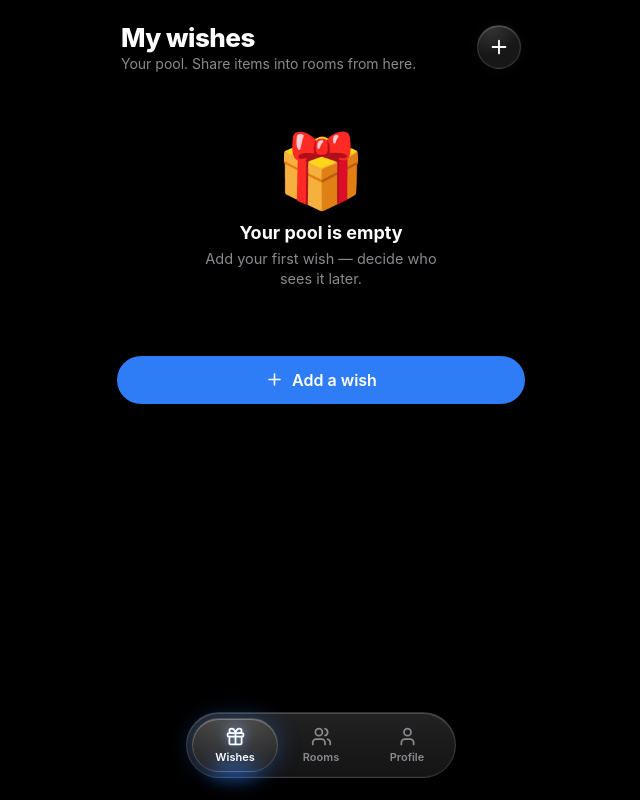
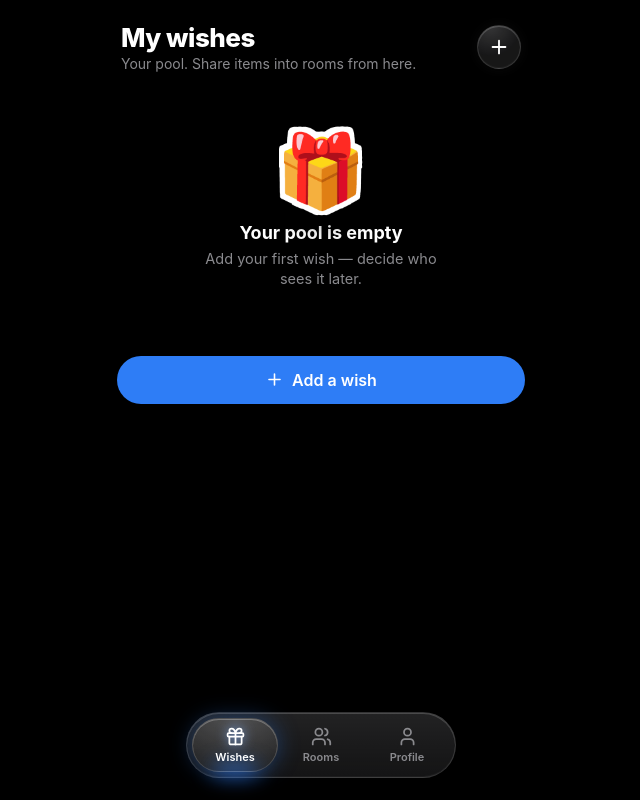
Before and after one commit to charlott4ka-maker/Wishpool, a React (Vite) app in the folder web/: page / in a window 1280 px wide. Shown: the whole page, without its empty margins (319-959 px from the left). Built offline with nearby package versions, Linux system fonts and the light colour scheme.

Commit message:
Render emoji as die-cut stickers with a white outline
Co-Authored-By: Claude Opus 5.5 <noreply@anthropic.com>
Claude-Session: https://claude.ai/code/session_01Wr2iWW49QdC247c3mhzHY7

```diff
--- a/web/src/App.jsx
+++ b/web/src/App.jsx
@@ -235,6 +235,15 @@ const useT = () => useContext(LangCtx);
 const WISH_EMOJI = ["🎁", "👟", "📖", "🎧", "🌿", "🧴", "☕", "💍", "🎨", "🧣", "🕹️", "🍷"];
 
 /* ---------- little ui atoms ---------- */
+// Emoji drawn as a die-cut sticker: a white outline built from stacked hard
+// drop-shadows (they compound, so 4 offsets give a solid rim), plus a soft shadow.
+function stickerFilter(size) {
+  const o = Math.max(1, Math.round(size * 0.065 * 2) / 2);
+  return `drop-shadow(${o}px 0 0 #fff) drop-shadow(-${o}px 0 0 #fff) drop-shadow(0 ${o}px 0 #fff) drop-shadow(0 -${o}px 0 #fff) drop-shadow(0 ${o * 2}px ${o * 3}px rgba(0,0,0,0.45))`;
+}
+function Sticker({ emoji, size, style }) {
+  return <span style={{ fontSize: size, lineHeight: 1, display: "inline-block", filter: stickerFilter(size), ...style }}>{emoji}</span>;
+}
 function ImageLightbox({ src, onClose }) {
   return (
     <div onClick={onClose} style={{ position: "fixed", inset: 0, zIndex: 90, background: "rgba(0,0,0,0.92)", display: "flex", alignItems: "center", justifyContent: "center", animation: "fadeUp .2s ease" }}>
@@ -261,9 +270,7 @@ function GlossTile({ emoji, image, size = 92, tint = "#2E7DF6" }) {
       {image ? (
         <img src={image} alt="" style={{ width: "100%", height: "100%", objectFit: "cover" }} />
       ) : (
-        <span style={{ fontSize: size * 0.5, lineHeight: 1, filter: "drop-shadow(0 4px 8px rgba(0,0,0,0.5))" }}>
-          {emoji}
-        </span>
+        <Sticker emoji={emoji} size={size * 0.5} />
       )}
     </div>
     {open && <ImageLightbox src={image} onClose={() => setOpen(false)} />}
@@ -383,7 +390,7 @@ function FolderCover({ w, size }) {
     }}>
       {w.image
         ? <img src={w.image} alt="" style={{ width: "100%", height: "100%", objectFit: "cover" }} />
-        : <span style={{ fontSize: size * 0.5, lineHeight: 1 }}>{w.emoji}</span>}
+        : <Sticker emoji={w.emoji} size={size * 0.5} />}
     </div>
   );
 }
@@ -435,7 +442,7 @@ function Sheet({ title, onClose, children, maxHeight = "85vh" }) {
 function Empty({ emoji, title, sub }) {
   return (
     <div style={{ padding: "48px 24px", animation: "fadeUp .4s ease", display: "flex", flexDirection: "column", alignItems: "center", textAlign: "center" }}>
-      <div style={{ fontSize: 72, lineHeight: 1, filter: "drop-shadow(0 6px 12px rgba(0,0,0,0.5))" }}>{emoji}</div>
+      <Sticker emoji={emoji} size={72} />
       <div style={{ color: C.t1, fontSize: 18, fontWeight: 700, marginTop: 16 }}>{title}</div>
       <div style={{ color: C.t2, fontSize: 14.5, marginTop: 6, maxWidth: 260, lineHeight: 1.4 }}>{sub}</div>
     </div>
@@ -996,7 +1003,7 @@ function EditRoomSheet({ room, onClose, onSave }) {
           <button key={e} onClick={() => setEmoji(e)} style={{
             width: 44, height: 44, borderRadius: 14, fontSize: 22, cursor: "pointer",
             background: emoji === e ? C.blueSoft : C.card2, border: `1px solid ${emoji === e ? C.blueLine : C.line}`,
-          }}>{e}</button>
+          }}><Sticker emoji={e} size={22} /></button>
         ))}
       </div>
 
@@ -1033,7 +1040,7 @@ function InvitesSheet({ online, rooms, onShare, onClose }) {
         <div style={{ color: C.t3, fontSize: 14, padding: "18px 4px" }}>{t("loadingInv")}</div>
       ) : groups.length === 0 ? (
         <div style={{ display: "flex", flexDirection: "column", alignItems: "center", textAlign: "center", padding: "16px 10px 4px" }}>
-          <div style={{ fontSize: 56, lineHeight: 1 }}>🔗</div>
+          <Sticker emoji="🔗" size={56} />
           <div style={{ color: C.t1, fontSize: 16, fontWeight: 700, marginTop: 12 }}>{t("invitedNobody")}</div>
           <div style={{ color: C.t2, fontSize: 14, marginTop: 6, maxWidth: 280, lineHeight: 1.4 }}>{t("invitedNobodySub")}</div>
           {rooms.length > 0 && (
@@ -1087,7 +1094,7 @@ function HistorySheet({ online, onClose }) {
         <div style={{ color: C.t3, fontSize: 14, padding: "18px 4px" }}>{t("loadingInv")}</div>
       ) : gifts.length === 0 ? (
         <div style={{ display: "flex", flexDirection: "column", alignItems: "center", textAlign: "center", padding: "16px 10px 4px" }}>
-          <div style={{ fontSize: 56, lineHeight: 1 }}>🎁</div>
+          <Sticker emoji="🎁" size={56} />
           <div style={{ color: C.t1, fontSize: 16, fontWeight: 700, marginTop: 12 }}>{t("historyEmptyTitle")}</div>
           <div style={{ color: C.t2, fontSize: 14, marginTop: 6, maxWidth: 260, lineHeight: 1.4 }}>{t("historyEmptySub")}</div>
         </div>
@@ -1505,7 +1512,7 @@ function AddSheet({ rooms, onClose, onSave }) {
             <button key={e} onClick={() => setEmoji(e)} style={{
               width: 44, height: 44, borderRadius: 14, fontSize: 22, cursor: "pointer",
               background: emoji === e ? C.blueSoft : C.card2, border: `1px solid ${emoji === e ? C.blueLine : C.line}`,
-            }}>{e}</button>
+            }}><Sticker emoji={e} size={22} /></button>
           ))}
         </div>
       )}
```
